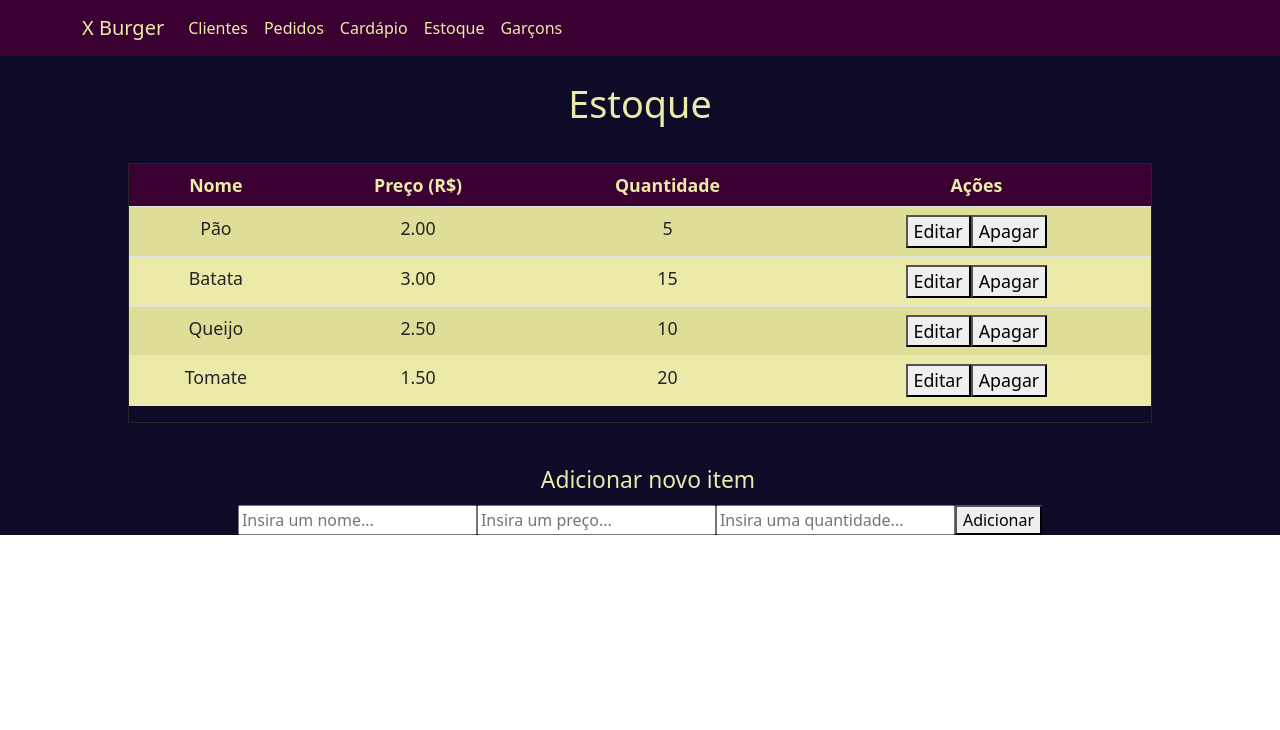
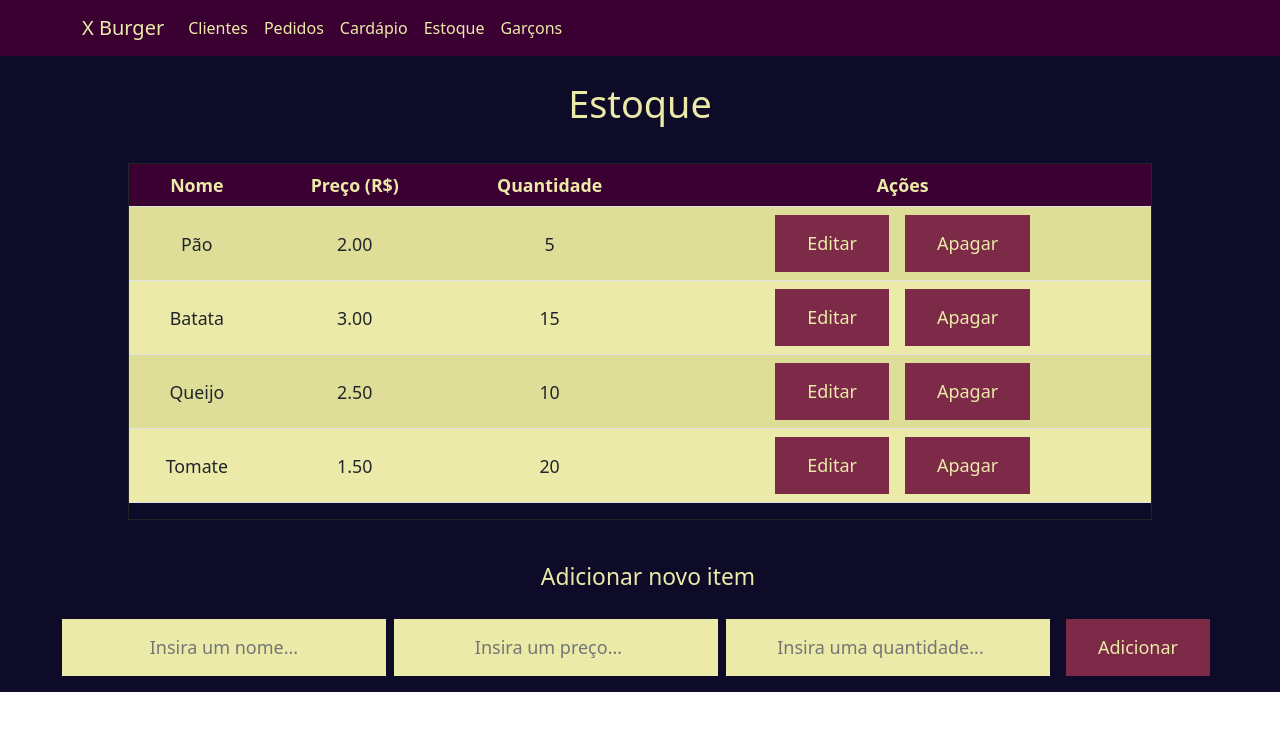
Before and after one commit to ENGVGR/Sistema-de-restaurante, a React (Create React App) app: page /stock in a window 1280 px wide. Shown: the top 730 px of the page. Built offline with nearby package versions, Linux system fonts and the light colour scheme.

Commit message:
css changes

```diff
--- a/src/pages/stock/index.js
+++ b/src/pages/stock/index.js
@@ -182,8 +182,14 @@ export default function Stock(): any {
                         />
                       </td>
                       <td>
-                        <button type="submit">Atualizar</button>
-                        <button type="button" onClick={handleCancelClick}>
+                        <button className="stock-table-button" type="submit">
+                          Atualizar
+                        </button>
+                        <button
+                          className="stock-table-button"
+                          type="button"
+                          onClick={handleCancelClick}
+                        >
                           Cancelar
                         </button>
                       </td>
@@ -195,12 +201,14 @@ export default function Stock(): any {
                       <td>{item.quantidade}</td>
                       <td>
                         <button
+                          className="stock-table-button"
                           type="button"
                           onClick={(event) => handleEditClick(event, item)}
                         >
                           Editar
                         </button>
                         <button
+                          className="stock-table-button"
                           type="button"
                           onClick={() => handleDeleteClick(item.id)}
                         >
@@ -221,6 +229,7 @@ export default function Stock(): any {
       <div className="stock-form">
         <form onSubmit={handleAddFormSubmit}>
           <input
+            className="stock-input"
             type="text"
             name="nome"
             required="required"
@@ -228,6 +237,7 @@ export default function Stock(): any {
             onChange={handleAddFormChange}
           />
           <input
+            className="stock-input"
             type="number"
             step="0.01"
             name="preco"
@@ -236,13 +246,16 @@ export default function Stock(): any {
             onChange={handleAddFormChange}
           />
           <input
+            className="stock-input"
             type="number"
             name="quantidade"
             required="required"
             placeholder="Insira uma quantidade..."
             onChange={handleAddFormChange}
           />
-          <button type="submit">Adicionar</button>
+          <button className="stock-button" type="submit">
+            Adicionar
+          </button>
         </form>
       </div>
     </div>
--- a/src/pages/stock/index.scss
+++ b/src/pages/stock/index.scss
@@ -13,7 +13,6 @@
     text-align: center;
     width: 80%;
     height: 100%;
-    margin-top: 20px;
     margin: 0 auto;
     font-size: calc(5px + 1vw);
     border: 1px solid;
@@ -26,6 +25,23 @@
     tr:nth-child(even) {background-color: #ebeaa9;}
     tr:nth-child(odd) {background-color: #EBEAA0;}
     tr:hover {background-color: #EBEA99;}
+
+    td{
+      vertical-align: middle;
+    }
+
+    &-button {
+      background-color: #7D2948;
+      border: none;
+      color: #ebeaa9;
+      padding: 15px 32px;
+      text-align: center;
+      text-decoration: none;
+      display: inline-block;
+      font-size: 18px;
+      margin: 0vh 1vh 0vh 1vh;
+    }
+
   }
   &-subtitle {
     margin: 5vh 0vh 1vh 2vh;
@@ -39,14 +55,26 @@
     text-align: center;
     margin-bottom: 10vh;
   }
-  .button {
-    background-color: #4CAF50; /* Green */
+  &-button {
+    background-color: #7D2948;
     border: none;
-    color: white;
+    color: #ebeaa9;
     padding: 15px 32px;
     text-align: center;
     text-decoration: none;
     display: inline-block;
-    font-size: 16px;
+    font-size: 18px;
+    margin: 2vh 1vh 2vh 1vh;
+  }
+  &-input {
+    background-color: #ebeaa9;
+    border: none;
+    color: #000;
+    padding: 15px 32px;
+    text-align: center;
+    text-decoration: none;
+    display: inline-block;
+    font-size: 18px;
+    margin: 2vh 1vh 2vh 0vh;
   }
 }
```
